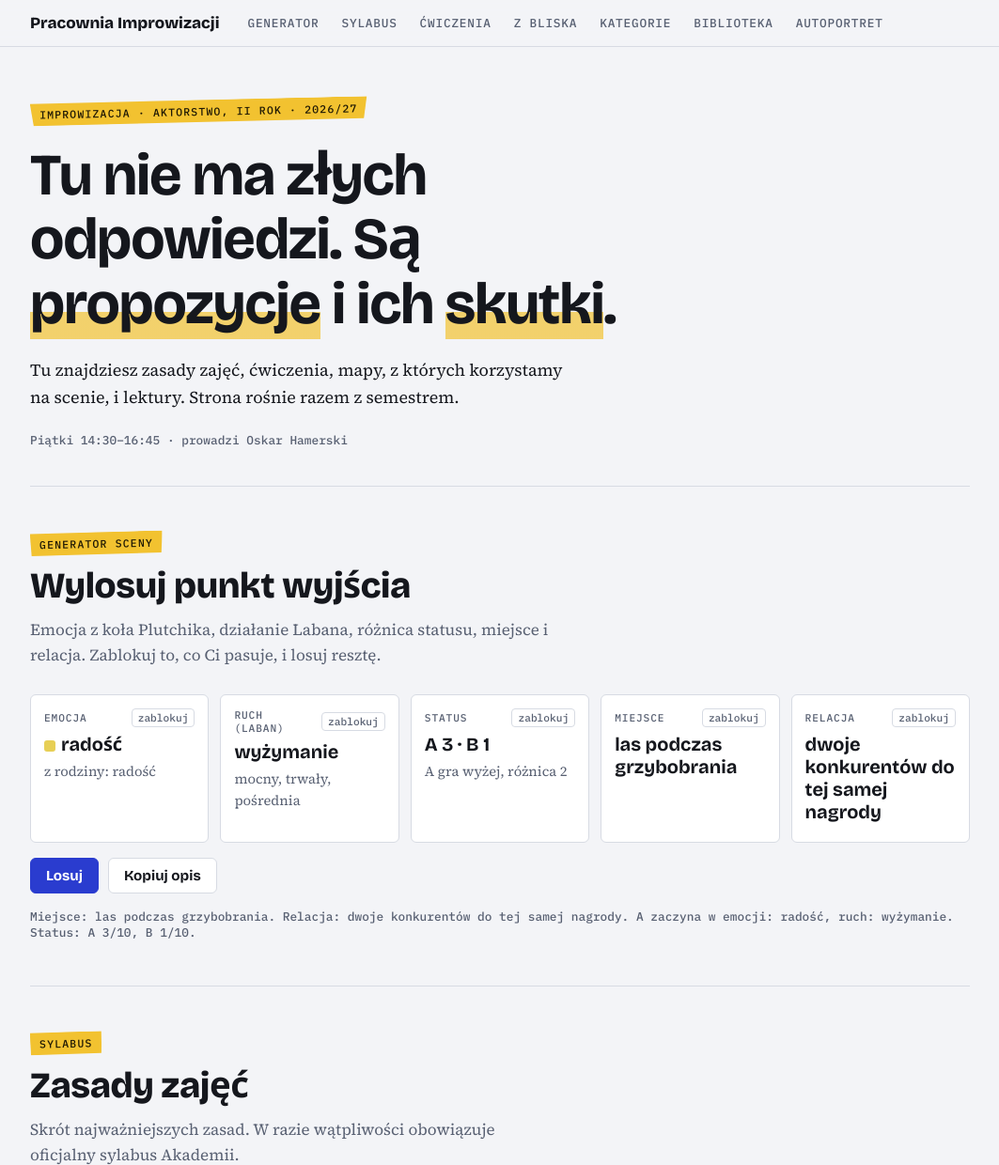
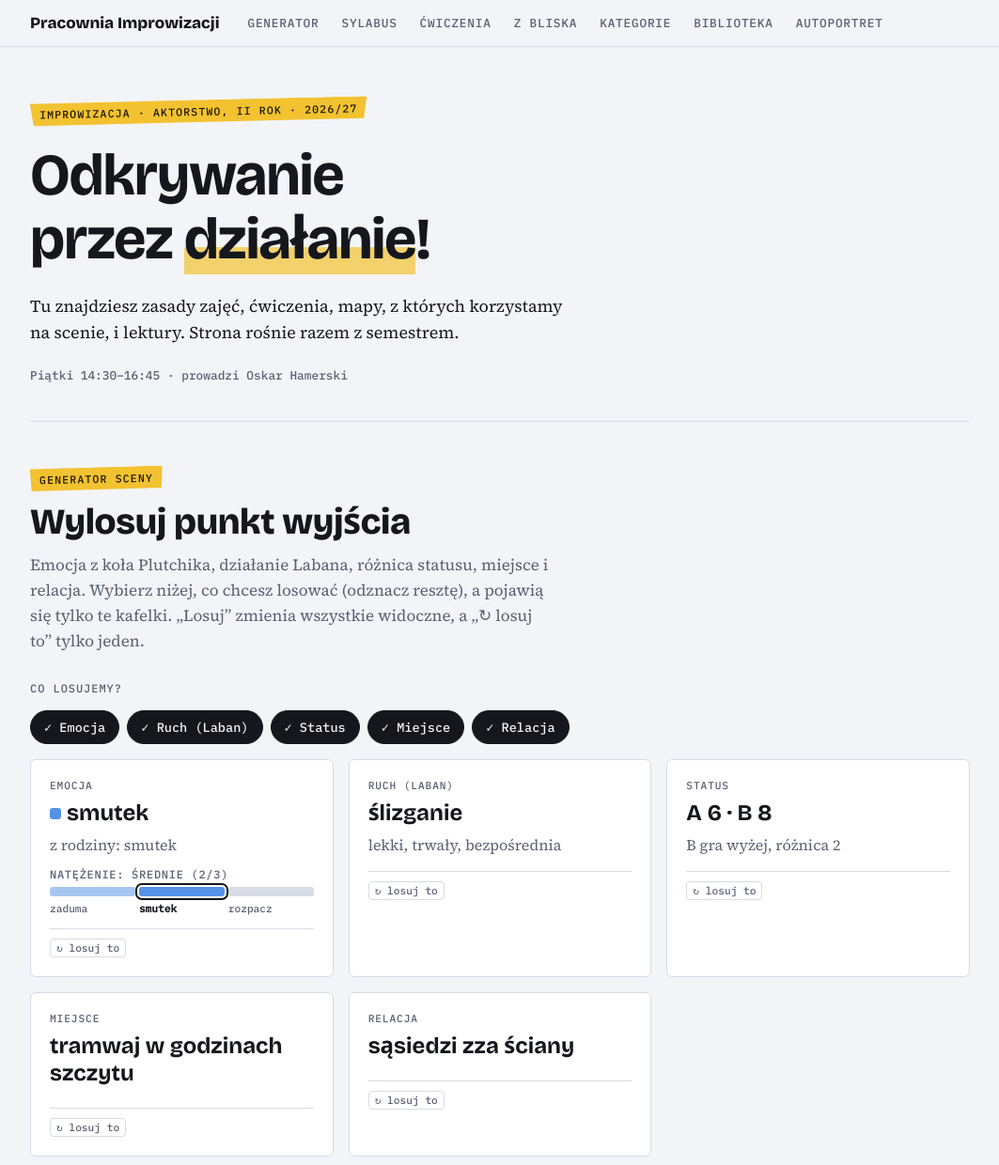
Before and after one commit to SaneFungus/impro, a plain HTML site: page index.html in a window 1280 px wide. Shown: the top 1240 px of the page at 94% size, without its empty margins (108-1171 px from the left). Drawn offline with nearby package versions, Linux system fonts and the light colour scheme.

Commit message:
Generator: wybor losowanych kafelkow, losowanie pojedynczego kafla, skala natezenia emocji, wiecej miejsc i relacji; nowy tytul hero
Co-Authored-By: Claude Sonnet 5.5 <noreply@anthropic.com>

```diff
--- a/assets/app.js
+++ b/assets/app.js
@@ -240,32 +240,52 @@
   }
 
   // ---------- Generator ----------
-  var gen = { lock: {}, v: {} };
+  var gen = { off: {}, v: {} };
   var GEN_KLUCZE = ["emocja", "laban", "status", "miejsce", "relacja"];
+  function losujPole(k) {
+    var L = D.laban, G = D.generator;
+    if (k === "emocja") gen.v.emocja = { i: Math.floor(Math.random() * 8), s: Math.floor(Math.random() * 3) };
+    else if (k === "laban") gen.v.laban = pick(Object.keys(L.dzialania));
+    else if (k === "status") { var a = 1 + Math.floor(Math.random() * 10), b; do { b = 1 + Math.floor(Math.random() * 10); } while (b === a); gen.v.status = [a, b]; }
+    else if (k === "miejsce") gen.v.miejsce = pick(G.miejsca);
+    else if (k === "relacja") gen.v.relacja = pick(G.relacje);
+  }
   function losuj() {
-    var P = D.plutchik, L = D.laban, G = D.generator;
-    if (!gen.lock.emocja) gen.v.emocja = { i: Math.floor(Math.random() * 8), s: Math.floor(Math.random() * 3) };
-    if (!gen.lock.laban) gen.v.laban = pick(Object.keys(L.dzialania));
-    if (!gen.lock.status) { var a = 1 + Math.floor(Math.random() * 10), b; do { b = 1 + Math.floor(Math.random() * 10); } while (b === a); gen.v.status = [a, b]; }
-    if (!gen.lock.miejsce) gen.v.miejsce = pick(G.miejsca);
-    if (!gen.lock.relacja) gen.v.relacja = pick(G.relacje);
+    var wybrane = GEN_KLUCZE.filter(function (k) { return !gen.off[k]; });
+    wybrane.forEach(losujPole);
     genRysuj();
+    $("#gen-msg").textContent = wybrane.length ? "" : "Zaznacz co najmniej jedną rzecz do losowania.";
   }
   function genTekst() {
-    var P = D.plutchik, L = D.laban, v = gen.v, e = P.emocje[v.emocja.i];
-    return "Miejsce: " + v.miejsce + ". Relacja: " + v.relacja + ". A zaczyna w emocji: " + e.stopnie[v.emocja.s] +
-      ", ruch: " + L.dzialania[v.laban].nazwa + ". Status: A " + v.status[0] + "/10, B " + v.status[1] + "/10.";
+    var P = D.plutchik, L = D.laban, v = gen.v, c = [], on = function (k) { return !gen.off[k]; };
+    if (on("miejsce")) c.push("Miejsce: " + v.miejsce + ".");
+    if (on("relacja")) c.push("Relacja: " + v.relacja + ".");
+    if (on("emocja")) c.push((on("relacja") || on("miejsce") ? "A zaczyna w emocji: " : "Emocja: ") + P.emocje[v.emocja.i].stopnie[v.emocja.s] + ".");
+    if (on("laban")) c.push("Ruch: " + L.dzialania[v.laban].nazwa + ".");
+    if (on("status")) c.push("Status: A " + v.status[0] + "/10, B " + v.status[1] + "/10.");
+    return c.join(" ") || "Nic nie wybrano do losowania.";
+  }
+  function skalaEmocji(e, s) {
+    var slowo = ["słabe", "średnie", "silne"][s];
+    return '<span class="skala" role="img" aria-label="Natężenie: ' + slowo + ", " + (s + 1) + ' na 3">' +
+      '<span class="skala-t">Natężenie: ' + slowo + " (" + (s + 1) + "/3)</span>" +
+      '<span class="skala-p">' + e.stopnie.map(function (n, k) {
+        return '<span class="skala-s' + (k <= s ? " on" : "") + (k === s ? " cur" : "") + '"' + (k <= s ? ' style="background:' + kolor(e.odcien, k) + '"' : "") + "></span>";
+      }).join("") + "</span>" +
+      '<span class="skala-n">' + e.stopnie.map(function (n, k) { return '<span class="' + (k === s ? "cur" : "") + '">' + esc(n) + "</span>"; }).join("") + "</span></span>";
   }
   function genRysuj() {
     var P = D.plutchik, L = D.laban, v = gen.v, e = P.emocje[v.emocja.i], la = L.dzialania[v.laban];
     var karta = function (k, lab, wart, sub) {
-      return '<div class="gcard"><span class="lab">' + lab + '<button class="lock" data-k="' + k + '" aria-pressed="' + !!gen.lock[k] + '">' + (gen.lock[k] ? "zablokowane" : "zablokuj") + "</button></span>" +
-        '<span class="val">' + wart + '</span><span class="sub">' + sub + "</span></div>";
+      if (gen.off[k]) return "";
+      return '<div class="gcard"><span class="lab">' + lab + "</span>" +
+        '<span class="val">' + wart + '</span><span class="sub">' + sub + "</span>" +
+        '<span class="gtools"><button class="lock" data-k="' + k + '" title="Wylosuj tylko to okienko">↻ losuj to</button></span></div>';
     };
     var opisLaban = L.czynniki.map(function (f, k) { return f.bieguny[+v.laban[k]]; }).join(", ");
     var wyz = v.status[0] > v.status[1] ? "A gra wyżej" : "B gra wyżej";
     $("#gen-grid").innerHTML =
-      karta("emocja", "Emocja", '<span class="swatch" style="background:' + kolor(e.odcien, v.emocja.s) + '"></span>' + esc(e.stopnie[v.emocja.s]), "z rodziny: " + esc(e.nazwa)) +
+      karta("emocja", "Emocja", '<span class="swatch" style="background:' + kolor(e.odcien, v.emocja.s) + '"></span>' + esc(e.stopnie[v.emocja.s]), "z rodziny: " + esc(e.nazwa) + skalaEmocji(e, v.emocja.s)) +
       karta("laban", "Ruch (Laban)", esc(la.nazwa), esc(opisLaban)) +
       karta("status", "Status", "A " + v.status[0] + " · B " + v.status[1], wyz + ", różnica " + Math.abs(v.status[0] - v.status[1])) +
       karta("miejsce", "Miejsce", esc(v.miejsce), "") +
@@ -273,13 +293,21 @@
     $("#gen-txt").textContent = genTekst();
   }
   function initGen() {
-    $("#gen").innerHTML = '<div class="gen-grid" id="gen-grid"></div><div class="gen-actions">' +
+    var NAZWY = { emocja: "Emocja", laban: "Ruch (Laban)", status: "Status", miejsce: "Miejsce", relacja: "Relacja" };
+    $("#gen").innerHTML = '<fieldset class="gen-pick"><legend>Co losujemy?</legend>' + GEN_KLUCZE.map(function (k) {
+      return '<label class="chk"><input type="checkbox" class="inc-cb" data-k="' + k + '" checked><span>' + NAZWY[k] + "</span></label>";
+    }).join("") + '</fieldset><div class="gen-grid" id="gen-grid"></div><div class="gen-actions">' +
       '<button class="btn primary" id="gen-los">Losuj</button><button class="btn" id="gen-kop">Kopiuj opis</button>' +
       '<span class="gen-note" id="gen-msg" aria-live="polite"></span></div><p class="gen-note" id="gen-txt"></p>';
     $("#gen-los").addEventListener("click", losuj);
     $("#gen-grid").addEventListener("click", function (e) {
       var b = e.target.closest(".lock"); if (!b) return;
-      gen.lock[b.dataset.k] = !gen.lock[b.dataset.k]; genRysuj();
+      losujPole(b.dataset.k); genRysuj();
+    });
+    document.querySelector(".gen-pick").addEventListener("change", function (e) {
+      var c = e.target.closest(".inc-cb"); if (!c) return;
+      gen.off[c.dataset.k] = !c.checked; genRysuj();
+      $("#gen-msg").textContent = GEN_KLUCZE.some(function (k) { return !gen.off[k]; }) ? "" : "Zaznacz co najmniej jedną rzecz do losowania.";
     });
     $("#gen-kop").addEventListener("click", function () {
       var t = genTekst(), msg = $("#gen-msg");
@@ -292,7 +320,8 @@
         navigator.clipboard.writeText(t).then(function () { msg.textContent = "Skopiowano."; }, zaznacz);
       } catch (err) { zaznacz(); }
     });
-    losuj();
+    GEN_KLUCZE.forEach(losujPole);
+    genRysuj();
   }
 
   // ---------- Gry z bliska ----------
--- a/assets/style.css
+++ b/assets/style.css
@@ -94,14 +94,30 @@ p { margin: 0; }
 
 /* Generator */
 .gen { display: grid; gap: 16px; }
-.gen-grid { display: grid; grid-template-columns: repeat(auto-fit, minmax(180px, 1fr)); gap: 12px; }
-.gcard { background: var(--surface); border: 1px solid var(--line); border-radius: var(--r); padding: 14px; display: grid; gap: 6px; align-content: start; min-width: 0; }
+.gen-grid { display: grid; grid-template-columns: repeat(auto-fit, minmax(240px, 1fr)); gap: 16px; }
+.gcard { background: var(--surface); border: 1px solid var(--line); border-radius: var(--r); padding: 20px; display: grid; gap: 8px; align-content: start; min-width: 0; }
 .gcard .lab { font: 500 0.7rem var(--f-mono); text-transform: uppercase; letter-spacing: 0.08em; color: var(--muted); display: flex; justify-content: space-between; align-items: center; gap: 8px; }
-.gcard .val { font: 700 1.25rem/1.2 var(--f-display); }
-.gcard .sub { font-size: 0.92rem; color: var(--muted); }
+.gcard .val { font: 700 1.5rem/1.2 var(--f-display); }
+.gcard .sub { font-size: 1rem; color: var(--muted); }
 .gcard .swatch { width: 12px; height: 12px; border-radius: 3px; display: inline-block; vertical-align: middle; margin-right: 6px; }
 .lock { font: 500 0.7rem var(--f-mono); border: 1px solid var(--line); background: transparent; color: var(--muted); border-radius: 4px; padding: 2px 6px; cursor: pointer; }
-.lock[aria-pressed="true"] { background: var(--fg); color: var(--bg); border-color: var(--fg); }
+.lock:hover { border-color: var(--fg); color: var(--fg); }
+.gtools { display: flex; justify-content: space-between; align-items: center; gap: 8px; flex-wrap: wrap; margin-top: 6px; padding-top: 10px; border-top: 1px solid var(--line); }
+.gen-pick { border: 0; padding: 0; margin: 0; display: flex; flex-wrap: wrap; gap: 8px; align-items: center; }
+.gen-pick legend { font: 500 0.75rem var(--f-mono); text-transform: uppercase; letter-spacing: 0.08em; color: var(--muted); padding: 0; margin-bottom: 8px; float: left; width: 100%; }
+.chk { cursor: pointer; }
+.chk input { position: absolute; opacity: 0; pointer-events: none; }
+.chk span { display: inline-block; font: 500 0.85rem var(--f-mono); border: 1px solid var(--line); border-radius: 999px; padding: 8px 14px; color: var(--muted); }
+.chk input:checked + span { background: var(--fg); color: var(--bg); border-color: var(--fg); }
+.chk input:checked + span::before { content: "✓ "; }
+.chk input:focus-visible + span { outline: 2px solid var(--accent); outline-offset: 2px; }
+.skala { display: grid; gap: 6px; margin-top: 10px; }
+.skala-t { font: 500 0.75rem var(--f-mono); text-transform: uppercase; letter-spacing: 0.06em; }
+.skala-p { display: grid; grid-template-columns: repeat(3, 1fr); gap: 4px; }
+.skala-s { height: 10px; border-radius: 3px; background: var(--line); }
+.skala-s.cur { outline: 2px solid var(--fg); outline-offset: 2px; }
+.skala-n { display: grid; grid-template-columns: repeat(3, 1fr); gap: 4px; font: 500 0.7rem var(--f-mono); color: var(--muted); }
+.skala-n .cur { color: var(--fg); font-weight: 700; }
 .gen-actions { display: flex; flex-wrap: wrap; gap: 10px; align-items: center; }
 .gen-note { font: 500 0.8rem var(--f-mono); color: var(--muted); }
 
--- a/dane/gry.js
+++ b/dane/gry.js
@@ -1,5 +1,5 @@
 // Gry z bliska: tekst w warstwach (rdzeń, potem coraz głębiej).
-// Źródło tekstu: 10_Gry_z_perspektyw/<gra>/2_dla_studentow.md. Najpierw zmieniaj tam, potem tutaj.
+// Tekst gry jest redagowany osobno; tu trafia wersja końcowa (po redakcji).
 // id musi być taki sam jak pole zBliska ćwiczenia w dane/cwiczenia.js.
 // *tekst* = kursywa. Cudzysłowy tylko « ».
 window.DANE = window.DANE || {};
--- a/dane/kategorie.js
+++ b/dane/kategorie.js
@@ -101,6 +101,6 @@ DANE.viewpoints = {
 };
 
 DANE.generator = {
-  miejsca: ["przystanek PKS o świcie", "poczekalnia u weterynarza", "winda w bloku, która utknęła", "kulisy przed premierą", "kolejka w urzędzie", "dach kamienicy", "ostatni wagon nocnego pociągu", "kuchnia na weselu", "szatnia na basenie", "przymierzalnia w lumpeksie", "pusta sala gimnastyczna", "las podczas grzybobrania", "pralnia samoobsługowa", "korytarz szpitala", "camping nad jeziorem", "biuro rzeczy znalezionych"],
-  relacje: ["rodzeństwo", "była para", "szef i stażysta", "sąsiedzi zza ściany", "nauczyciel i dawny uczeń", "dwoje nieznajomych", "przyjaciele od podstawówki", "teściowa i zięć", "kelner i stały gość", "dwoje konkurentów do tej samej nagrody"]
+  miejsca: ["przystanek PKS o świcie", "poczekalnia u weterynarza", "winda w bloku, która utknęła", "kulisy przed premierą", "kolejka w urzędzie", "dach kamienicy", "ostatni wagon nocnego pociągu", "kuchnia na weselu", "szatnia na basenie", "przymierzalnia w lumpeksie", "pusta sala gimnastyczna", "las podczas grzybobrania", "pralnia samoobsługowa", "korytarz szpitala", "camping nad jeziorem", "biuro rzeczy znalezionych", "tramwaj w godzinach szczytu", "peron na dworcu głównym", "galeria handlowa w sobotę", "festiwal muzyczny pod sceną", "trybuna na meczu", "plaża w upalny weekend", "lotnisko przy odwołanym locie", "rynek w dzień targowy", "poczekalnia na SOR-ze", "kolejka do kasy przed świętami"],
+  relacje: ["rodzeństwo", "była para", "szef i stażysta", "sąsiedzi zza ściany", "nauczyciel i dawny uczeń", "dwoje nieznajomych", "przyjaciele od podstawówki", "teściowa i zięć", "kelner i stały gość", "dwoje konkurentów do tej samej nagrody", "dawni przyjaciele po latach", "rodzic i nastolatek", "dwoje po pierwszej randce", "wierzyciel i dłużnik", "wspólnicy po kłótni", "kochankowie, którzy się ukrywają", "autor plotki i jej bohater", "starsza osoba i młody opiekun", "dwoje rywali z dawnej szkoły", "ktoś, kto kłamie, i ktoś, kto zaczyna się domyślać"]
 };
--- a/index.html
+++ b/index.html
@@ -30,7 +30,7 @@
   <section id="start" class="hero">
     <p class="tape">Improwizacja · Aktorstwo, II rok · 2026/27</p>
     <h1 class="def">
-      Tu nie ma złych odpowiedzi. Są <em>propozycje</em> i ich <em>skutki</em>.
+      Odkrywanie przez <em>działanie</em>!
     </h1>
     <p class="lead">Tu znajdziesz zasady zajęć, ćwiczenia, mapy, z których korzystamy na scenie, i lektury. Strona rośnie razem z semestrem.</p>
     <p class="meta">Piątki 14:30–16:45 · prowadzi Oskar Hamerski</p>
@@ -40,7 +40,7 @@
     <div class="sec-h">
       <p class="tape">Generator sceny</p>
       <h2>Wylosuj punkt wyjścia</h2>
-      <p class="sec-lead">Emocja z koła Plutchika, działanie Labana, różnica statusu, miejsce i relacja. Zablokuj to, co Ci pasuje, i losuj resztę.</p>
+      <p class="sec-lead">Emocja z koła Plutchika, działanie Labana, różnica statusu, miejsce i relacja. Wybierz niżej, co chcesz losować (odznacz resztę), a pojawią się tylko te kafelki. „Losuj” zmienia wszystkie widoczne, a „↻ losuj to” tylko jeden.</p>
     </div>
     <div id="gen" class="gen"></div>
   </section>
```
